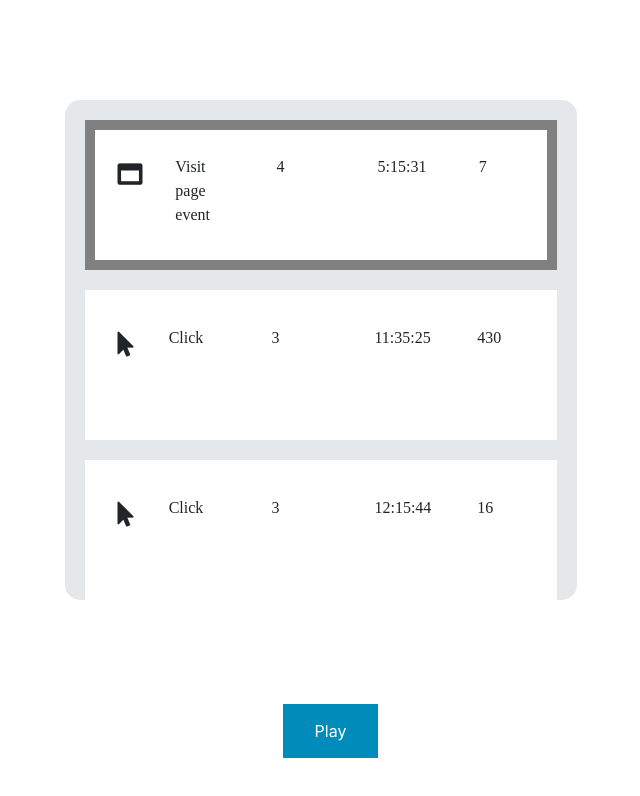
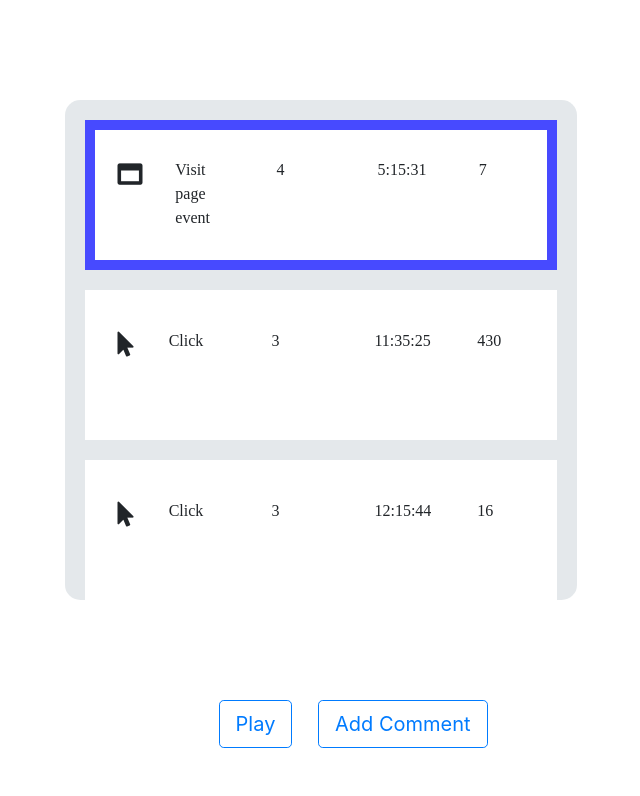
Before and after one commit to mohammad-khamlan/Fullsession-Internship, an Angular app: page / in a window 1280 px wide. Shown: the top 796 px of the page, without its empty margins (319-959 px from the left). Built offline with nearby package versions, Linux system fonts and the light colour scheme.

Commit message:
Add 'add comment' feature to the system

```diff
--- /dev/null
+++ b/src/app/add-comment/add-comment.component.html
@@ -0,0 +1,28 @@
+<!-- Button trigger modal -->
+<button type="button" class="btn btn-outline-primary btn-lg" data-toggle="modal" data-target="#exampleModalCenter"
+    (click)="addCommentClick()">
+    Add Comment
+</button>
+
+<!-- Modal -->
+<div class="modal fade" id="exampleModalCenter" tabindex="-1" role="dialog" aria-labelledby="exampleModalCenterTitle"
+    aria-hidden="true">
+    <div class="modal-dialog modal-dialog-centered" role="document">
+        <div class="modal-content">
+            <div class="modal-header">
+                <h5 class="modal-title" id="exampleModalLongTitle">Adding Comment</h5>
+                <button type="button" class="close" data-dismiss="modal" aria-label="Close">
+                    <span aria-hidden="true">&times;</span>
+                </button>
+            </div>
+            <div class="modal-body">
+                <form #userForm="ngForm" (ngSubmit)="addComment(userForm.value)">
+                    <label for="textArea">Please write your comment here</label>
+                    <textarea ngModel class="form-control" name="textArea" id="textArea" rows="3"></textarea><br>
+                    <button type="submit" class="btn btn-primary formButton">Add Comment</button>
+                    <button type="button" class="btn btn-secondary formButton" data-dismiss="modal">Close</button>
+                </form>
+            </div>
+        </div>
+    </div>
+</div>
--- /dev/null
+++ b/src/app/add-comment/add-comment.component.scss
@@ -0,0 +1,7 @@
+.btn{
+  margin-left: 2%;
+}
+
+.formButton{
+  float: right;
+}
--- /dev/null
+++ b/src/app/add-comment/add-comment.component.ts
@@ -0,0 +1,39 @@
+import { Component, OnInit } from '@angular/core';
+import { interval } from 'rxjs';
+import { AddCommentService } from '../services/add-comment.service';
+
+@Component({
+  selector: 'add-comment',
+  templateUrl: './add-comment.component.html',
+  styleUrls: ['./add-comment.component.scss']
+})
+export class AddCommentComponent implements OnInit {
+
+  counter = 0;
+  commentTime = 0;
+  commentData = {};
+
+  constructor(private selector: AddCommentService) { }
+
+  ngOnInit(): void {
+    var interval = setInterval(() => {
+      this.counter += 1;
+    }, 2000);
+  }
+
+  addCommentClick() {
+    this.commentTime = this.counter;
+  }
+
+  addComment(data: any) {
+    const comment = data.textArea;
+    this.commentData = {
+      "commentContent": comment,
+      "commentTime": this.commentTime
+    }
+
+    this.selector.addComment(this.commentData);
+  }
+
+
+}
--- a/src/app/app.component.html
+++ b/src/app/app.component.html
@@ -1 +1,2 @@
 <smooth-scrolling></smooth-scrolling>
+<add-comment></add-comment>
--- /dev/null
+++ b/src/app/services/add-comment.service.ts
@@ -0,0 +1,20 @@
+import { Injectable } from '@angular/core';
+
+@Injectable({
+  providedIn: 'root'
+})
+export class AddCommentService {
+
+  commentData = {};
+
+  constructor() { }
+
+  getCommentData(): {} {
+    console.log("kljhgf");
+    return this.commentData;
+  }
+
+  addComment(commentData: {}): void {
+    this.commentData = commentData;
+  }
+}
--- a/src/app/smooth-scrolling/smooth-scrolling.component.html
+++ b/src/app/smooth-scrolling/smooth-scrolling.component.html
@@ -1,13 +1,30 @@
 <div class="frame" #scrollframe>
-    <div *ngFor="let event of events; let i = index" [ngStyle]="{'border-color': counter == i ? 'gray':'white'}" class="event row">
-        <i *ngIf="event.type == 3" class="fa fa-mouse-pointer icon"></i>
-        <i *ngIf="event.type == 4" class="fa fa-window-maximize icon"></i>
-        <div *ngIf="event.type == 3 && event.data.source == 2 && event.data.type == 2" class="col-sm"><p class = "eventContent">Click</p></div>
-        <div *ngIf="event.type == 4" class="col-sm"><p class = "eventContent">Visit page event</p></div>
-        <div *ngIf="event.type == 3 || event.type == 4" class="col-sm"><p class = "eventContent">{{event.type}}</p></div>
-        <div class="col-sm"><p class = "eventContent">{{time[i]}}</p></div>
-        <div class="col-sm"><p class = "eventContent">{{duration[i]}}</p></div>
+  <div *ngFor="let event of events; let i = index" [ngStyle]="{'border-color': counter == i ? '#474aff':'white'}"
+    class="event row">
+    <i *ngIf="event.type == 3" class="fa fa-mouse-pointer icon"></i>
+    <i *ngIf="event.type == 4" class="fa fa-window-maximize icon"></i>
+    <div *ngIf="event.type == 3 && event.data.source == 2 && event.data.type == 2" class="col-sm">
+      <p class="eventContent">Click</p>
+    </div>
+    <div *ngIf="event.type == 4" class="col-sm">
+      <p class="eventContent">Visit page event</p>
+    </div>
+    <div *ngIf="event.type == 3 || event.type == 4" class="col-sm">
+      <p class="eventContent">{{event.type}}</p>
+    </div>
+    <div class="col-sm">
+      <p class="eventContent">{{time[i]}}</p>
+    </div>
+    <div class="col-sm">
+      <p class="eventContent">{{duration[i]}}</p>
+    </div>
+
+    <div *ngIf="commentData.commentTime == event.index" class="col-sm">
+      <p class="eventContent">{{commentData.commentContent}}</p>
+    </div>
   </div>
 </div>
 
-<button (click) = "autoScrolling()" id="playButton">Play</button>
+<button (click)="autoScrolling()" type="button" class="btn btn-outline-primary btn-lg">
+  Play
+</button>
--- a/src/app/smooth-scrolling/smooth-scrolling.component.scss
+++ b/src/app/smooth-scrolling/smooth-scrolling.component.scss
@@ -20,22 +20,12 @@
   border: 10px solid;
 }
 
-#playButton{
-  border: none;
-  color: white;
-  padding: 15px 32px;
-  text-align: center;
-  text-decoration: none;
-  display: inline-block;
-  font-size: 16px;
-  margin: 4px 2px;
-  cursor: pointer;
-  background-color: #008CBA;
-  margin-left: 47%;
+.btn{
+  margin-left: 42%;
 }
 
 .eventContent{
-  margin-top: 35%;
+  margin-top: 40%;
   margin-left: 25%;
 }
 
--- a/src/app/smooth-scrolling/smooth-scrolling.component.ts
+++ b/src/app/smooth-scrolling/smooth-scrolling.component.ts
@@ -1,5 +1,6 @@
 import { Component, ViewChild, ElementRef, OnInit } from '@angular/core';
 import { HttpClient } from "@angular/common/http";
+import { AddCommentService } from '../services/add-comment.service';
 
 @Component({
   selector: 'smooth-scrolling',
@@ -58,10 +59,13 @@ export class SmoothScrollingComponent implements OnInit {
   time: any = [];
   duration: any = [];
   data: any = [];
+  commentData: any = {};
+  indexCounter = 0;
 
-  constructor(private httpClient: HttpClient) { }
+  constructor(private httpClient: HttpClient, private selector: AddCommentService) { }
 
   ngOnInit() {
+
     this.httpClient.get("assets/session-events.json").subscribe(data => {
       console.log(data);
       this.data = data;
@@ -91,9 +95,11 @@ export class SmoothScrollingComponent implements OnInit {
         }
 
         if ((this.data[index].type === 3 && this.data[index].data.source === 2 && this.data[index].data.type === 2) || this.data[index].type === 4) {
+          this.data[index].index = this.indexCounter;
           this.events.push(this.data[index]);
           this.time.push(formattedTime);
           this.duration.push(secondsDifference);
+          this.indexCounter += 1;
         }
       }
 
@@ -105,6 +111,7 @@ export class SmoothScrollingComponent implements OnInit {
 
 
   counter = 0;
+  timer = 0;
 
   @ViewChild('scrollframe')
   scrollframe!: ElementRef;
@@ -117,12 +124,12 @@ export class SmoothScrollingComponent implements OnInit {
     let time = this.events[this.counter].duration;
 
     var interval = setInterval(() => {
-      if (this.counter == this.events.length - 2) clearInterval(interval);
-      setTimeout(() => {
-        this.scrollframe.nativeElement.scrollTop += scrollAmount;
-        this.counter += 1;
-      }, this.duration[this.counter] * 1000);
-    }, 1000);
+      this.commentData = this.selector.getCommentData();
+      if (this.counter == this.events.length - 1) clearInterval(interval);
+      this.scrollframe.nativeElement.scrollTop += scrollAmount;
+      this.counter += 1;
+      console.log("cd", this.commentData);
+    }, 2000);
 
 
     // try {
--- a/src/index.html
+++ b/src/index.html
@@ -8,6 +8,9 @@
   <link rel="icon" type="image/x-icon" href="favicon.ico">
   <link rel="stylesheet" href="https://stackpath.bootstrapcdn.com/bootstrap/4.3.1/css/bootstrap.min.css" integrity="sha384-ggOyR0iXCbMQv3Xipma34MD+dH/1fQ784/j6cY/iJTQUOhcWr7x9JvoRxT2MZw1T" crossorigin="anonymous">
   <link rel="stylesheet" href="https://cdnjs.cloudflare.com/ajax/libs/font-awesome/4.7.0/css/font-awesome.min.css">
+  <script src="https://code.jquery.com/jquery-3.3.1.slim.min.js" integrity="sha384-q8i/X+965DzO0rT7abK41JStQIAqVgRVzpbzo5smXKp4YfRvH+8abtTE1Pi6jizo" crossorigin="anonymous"></script>
+  <script src="https://cdnjs.cloudflare.com/ajax/libs/popper.js/1.14.7/umd/popper.min.js" integrity="sha384-UO2eT0CpHqdSJQ6hJty5KVphtPhzWj9WO1clHTMGa3JDZwrnQq4sF86dIHNDz0W1" crossorigin="anonymous"></script>
+  <script src="https://stackpath.bootstrapcdn.com/bootstrap/4.3.1/js/bootstrap.min.js" integrity="sha384-JjSmVgyd0p3pXB1rRibZUAYoIIy6OrQ6VrjIEaFf/nJGzIxFDsf4x0xIM+B07jRM" crossorigin="anonymous"></script>
 </head>
 <body>
   <app-root></app-root>
```
Also changed, not shown: src/app/app.module.ts (+6 -2 lines).
